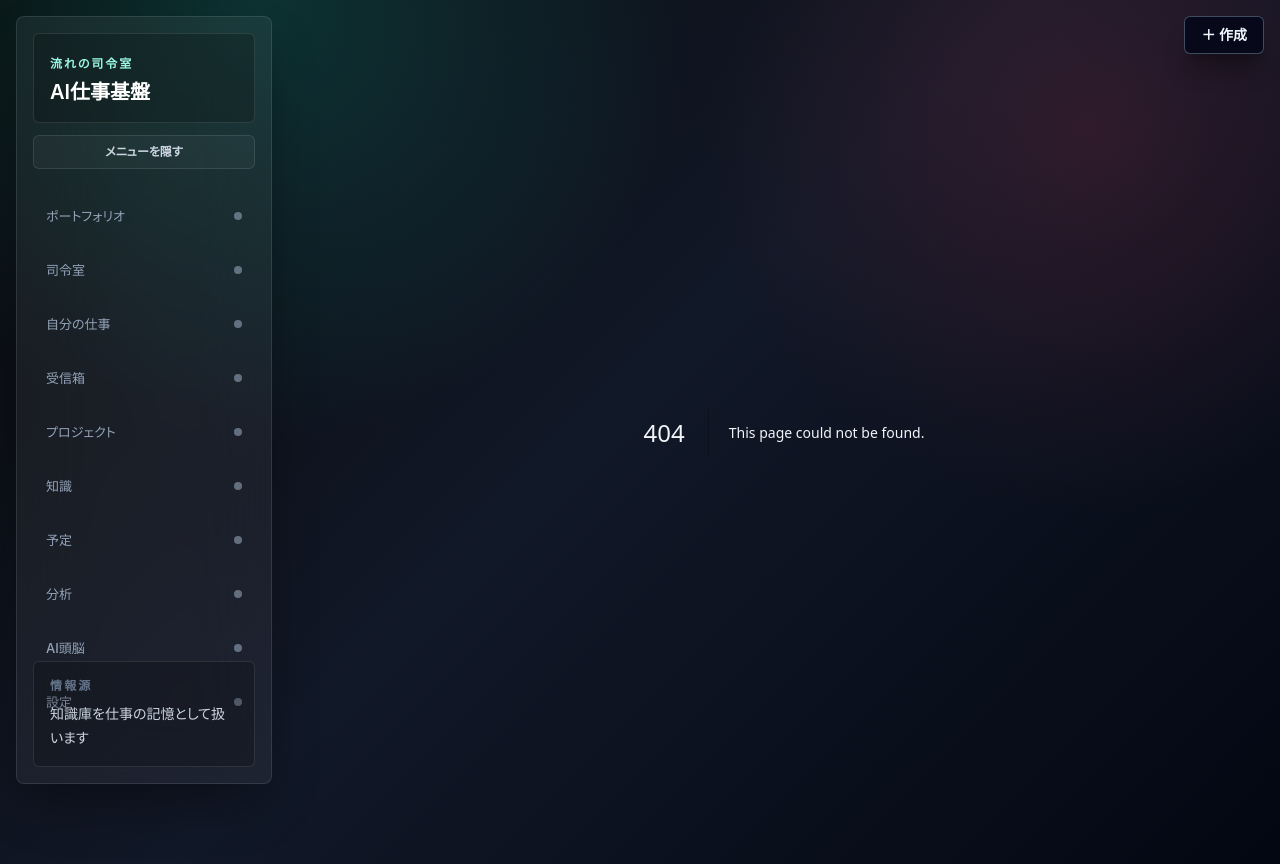
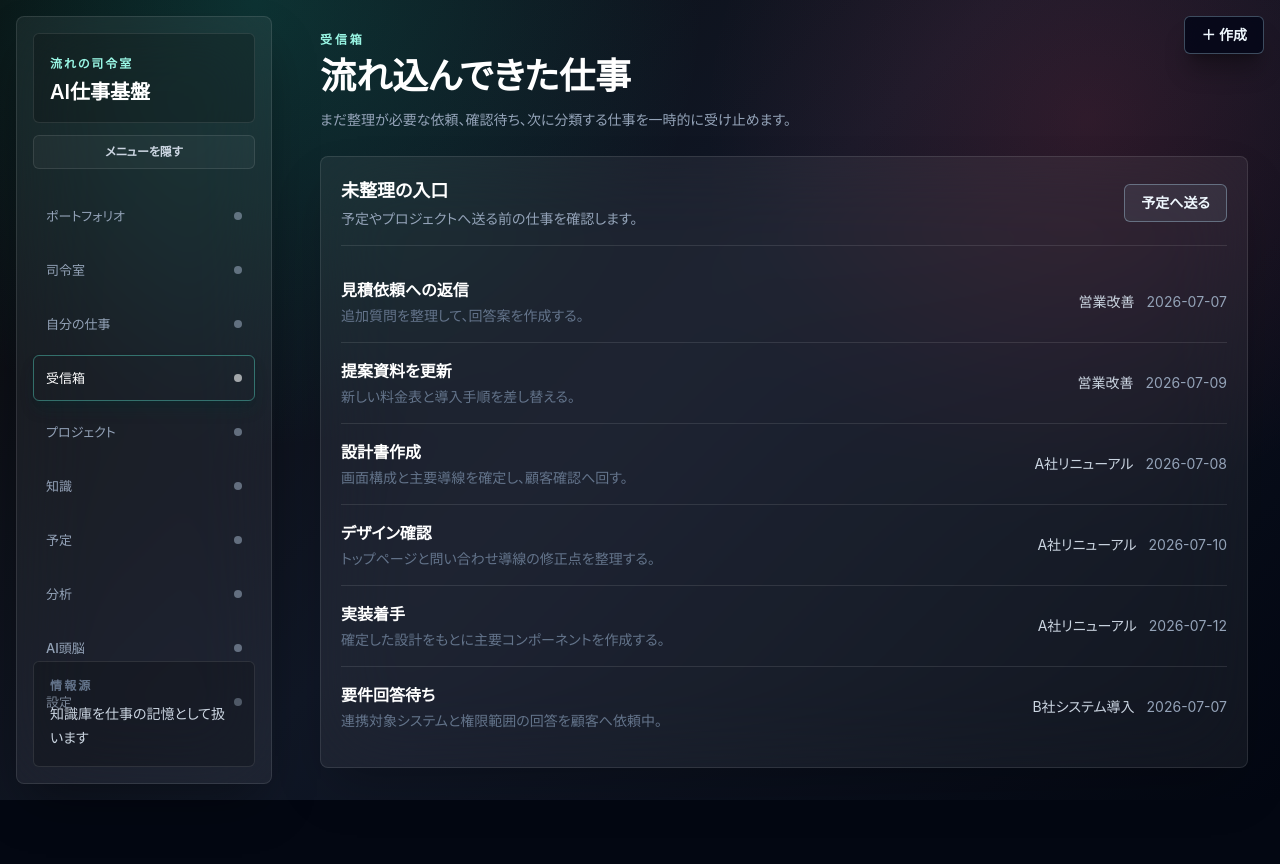
Before and after one commit to egawa-itax25/ai-work-os, a Next.js app: page /inbox in a window 1280 px wide. Before the commit this address had no page. After the commit the page ends 800 px from the top, so only its background shows below. Built offline with nearby package versions, Linux system fonts and the light colour scheme.

Commit message:
Fix primary navigation destinations

```diff
--- /dev/null
+++ b/src/app/ai/page.tsx
@@ -0,0 +1,50 @@
+import Link from "next/link";
+import { GlassPanel } from "@/components/glass-panel";
+import { PageHeader } from "@/components/page-header";
+
+export const metadata = {
+  title: "AI頭脳 | AI仕事基盤",
+};
+
+const insights = [
+  "設計書作成を完了すると後続3件が進みます。",
+  "顧客回答待ちが続いている案件を確認してください。",
+  "AI処理中の整理結果はポートフォリオへ反映する設計です。",
+];
+
+export default function AiPage() {
+  return (
+    <div>
+      <PageHeader
+        eyebrow="AI頭脳"
+        title="仕事の流れを読むAI"
+        description="チャットではなく、優先順位、停滞、ボールの所在、関連知識を解析する中枢です。"
+      />
+
+      <div className="grid gap-4 lg:grid-cols-[1fr_22rem]">
+        <GlassPanel className="p-5">
+          <h2 className="text-lg font-semibold text-white">現在の判断</h2>
+          <div className="mt-4 space-y-3">
+            {insights.map((insight) => (
+              <div key={insight} className="rounded-md border border-white/10 bg-black/20 px-4 py-3 text-sm leading-6 text-slate-300">
+                {insight}
+              </div>
+            ))}
+          </div>
+        </GlassPanel>
+
+        <GlassPanel className="p-5">
+          <p className="text-sm font-semibold text-sky-100">次に見る場所</p>
+          <div className="mt-4 grid gap-2">
+            <Link href="/portfolio" className="rounded-md border border-sky-200/35 bg-sky-200/[0.08] px-4 py-3 text-sm font-semibold text-sky-50 transition hover:bg-sky-200/[0.14]">
+              ポートフォリオへ
+            </Link>
+            <Link href="/knowledge" className="rounded-md border border-white/10 px-4 py-3 text-sm font-semibold text-slate-200 transition hover:bg-white/[0.06]">
+              関連知識を見る
+            </Link>
+          </div>
+        </GlassPanel>
+      </div>
+    </div>
+  );
+}
--- /dev/null
+++ b/src/app/analytics/page.tsx
@@ -0,0 +1,60 @@
+import Link from "next/link";
+import { GlassPanel } from "@/components/glass-panel";
+import { PageHeader } from "@/components/page-header";
+import { initialTasks, isOverdue } from "@/app/tasks/task-data";
+
+export const metadata = {
+  title: "分析 | AI仕事基盤",
+};
+
+const activeTasks = initialTasks.filter((task) => task.status !== "done");
+const overdueTasks = activeTasks.filter((task) => isOverdue(task.dueDate));
+const myBallTasks = activeTasks.filter((task) => task.currentBallHolder === "あなた");
+const projectCount = new Set(initialTasks.map((task) => task.project)).size;
+
+export default function AnalyticsPage() {
+  return (
+    <div>
+      <PageHeader
+        eyebrow="分析"
+        title="仕事の流れを読む"
+        description="期限、停滞、自分が持っているボールを俯瞰し、次に動かす場所を見つけます。"
+      />
+
+      <div className="grid gap-4 md:grid-cols-2 xl:grid-cols-4">
+        <MetricCard label="進行中の仕事" value={activeTasks.length} />
+        <MetricCard label="期限リスク" value={overdueTasks.length} urgent />
+        <MetricCard label="自分のボール" value={myBallTasks.length} />
+        <MetricCard label="プロジェクト" value={projectCount} />
+      </div>
+
+      <GlassPanel className="mt-5 p-5">
+        <div className="flex flex-wrap items-center justify-between gap-3">
+          <div>
+            <h2 className="text-lg font-semibold text-white">優先して見る場所</h2>
+            <p className="mt-1 text-sm text-slate-400">
+              詳細な分析は今後AI計算へ置き換えます。現在は確認しやすい入口を用意しています。
+            </p>
+          </div>
+          <Link
+            href="/portfolio?filter=self"
+            className="rounded-md border border-sky-200/35 bg-sky-200/[0.08] px-4 py-2 text-sm font-semibold text-sky-50 transition hover:bg-sky-200/[0.14]"
+          >
+            自分が動かす案件を見る
+          </Link>
+        </div>
+      </GlassPanel>
+    </div>
+  );
+}
+
+function MetricCard({ label, value, urgent = false }: { label: string; value: number; urgent?: boolean }) {
+  return (
+    <GlassPanel className="p-5">
+      <p className="text-sm text-slate-500">{label}</p>
+      <p className={urgent ? "mt-2 text-3xl font-semibold text-red-200" : "mt-2 text-3xl font-semibold text-white"}>
+        {value}
+      </p>
+    </GlassPanel>
+  );
+}
--- /dev/null
+++ b/src/app/inbox/page.tsx
@@ -0,0 +1,56 @@
+import Link from "next/link";
+import { GlassPanel } from "@/components/glass-panel";
+import { PageHeader } from "@/components/page-header";
+import { initialTasks, isOverdue } from "@/app/tasks/task-data";
+
+export const metadata = {
+  title: "受信箱 | AI仕事基盤",
+};
+
+const inboxItems = initialTasks
+  .filter((task) => task.status !== "done")
+  .slice(0, 6);
+
+export default function InboxPage() {
+  return (
+    <div>
+      <PageHeader
+        eyebrow="受信箱"
+        title="流れ込んできた仕事"
+        description="まだ整理が必要な依頼、確認待ち、次に分類する仕事を一時的に受け止めます。"
+      />
+
+      <GlassPanel className="p-5">
+        <div className="flex flex-wrap items-center justify-between gap-3 border-b border-white/10 pb-4">
+          <div>
+            <h2 className="text-lg font-semibold text-white">未整理の入口</h2>
+            <p className="mt-1 text-sm text-slate-400">
+              予定やプロジェクトへ送る前の仕事を確認します。
+            </p>
+          </div>
+          <Link
+            href="/tasks/projects"
+            className="rounded-md border border-sky-200/35 bg-sky-200/[0.08] px-4 py-2 text-sm font-semibold text-sky-50 transition hover:bg-sky-200/[0.14]"
+          >
+            予定へ送る
+          </Link>
+        </div>
+
+        <div className="mt-4 divide-y divide-white/10">
+          {inboxItems.map((task) => (
+            <div key={task.id} className="grid gap-3 py-4 md:grid-cols-[1fr_auto_auto] md:items-center">
+              <div>
+                <p className="font-semibold text-white">{task.title}</p>
+                <p className="mt-1 line-clamp-1 text-sm text-slate-500">{task.description}</p>
+              </div>
+              <span className="text-sm text-slate-300">{task.project}</span>
+              <span className={isOverdue(task.dueDate) ? "text-sm font-semibold text-red-200" : "text-sm text-slate-400"}>
+                {task.dueDate}
+              </span>
+            </div>
+          ))}
+        </div>
+      </GlassPanel>
+    </div>
+  );
+}
--- a/src/components/workspace-shell.tsx
+++ b/src/components/workspace-shell.tsx
@@ -8,12 +8,12 @@ const navItems = [
   { id: "portfolio", href: "/portfolio", label: "ポートフォリオ" },
   { id: "cockpit", href: "/", label: "司令室" },
   { id: "my-tasks", href: "/tasks", label: "自分の仕事" },
-  { id: "inbox", href: "/tasks", label: "受信箱" },
+  { id: "inbox", href: "/inbox", label: "受信箱" },
   { id: "projects", href: "/projects", label: "プロジェクト" },
   { id: "knowledge", href: "/knowledge", label: "知識" },
   { id: "calendar", href: "/tasks/projects", label: "予定" },
-  { id: "analytics", href: "/notifications", label: "分析" },
-  { id: "ai", href: "/settings", label: "AI頭脳" },
+  { id: "analytics", href: "/analytics", label: "分析" },
+  { id: "ai", href: "/ai", label: "AI頭脳" },
   { id: "settings", href: "/settings", label: "設定" },
 ];
 
@@ -59,6 +59,18 @@ export function WorkspaceShell({ children }: { children: React.ReactNode }) {
     ? `min-h-screen ${showDesktopNavigation ? "lg:ml-72" : ""}`
     : `px-4 py-6 lg:px-8 lg:py-8 ${showDesktopNavigation ? "lg:ml-72" : ""}`;
 
+  function isNavActive(href: string) {
+    if (href === "/") {
+      return pathname === "/";
+    }
+
+    if (href === "/tasks") {
+      return pathname === "/tasks";
+    }
+
+    return pathname === href || pathname.startsWith(`${href}/`);
+  }
+
   return (
     <body>
       <div className="min-h-screen bg-[radial-gradient(circle_at_20%_0%,rgba(20,184,166,0.22),transparent_28rem),radial-gradient(circle_at_85%_15%,rgba(244,63,94,0.14),transparent_24rem),linear-gradient(135deg,#09090b_0%,#111827_48%,#030712_100%)] text-slate-100">
@@ -84,8 +96,7 @@ export function WorkspaceShell({ children }: { children: React.ReactNode }) {
 
           <nav className="mt-6 space-y-2" aria-label="主要メニュー">
             {navItems.map((item) => {
-              const isActive =
-                item.href === "/" ? pathname === "/" : pathname.startsWith(item.href);
+              const isActive = isNavActive(item.href);
 
               return (
                 <Link
```
Also changed, not shown: Preferences/ui.md (+22 -0 lines).
